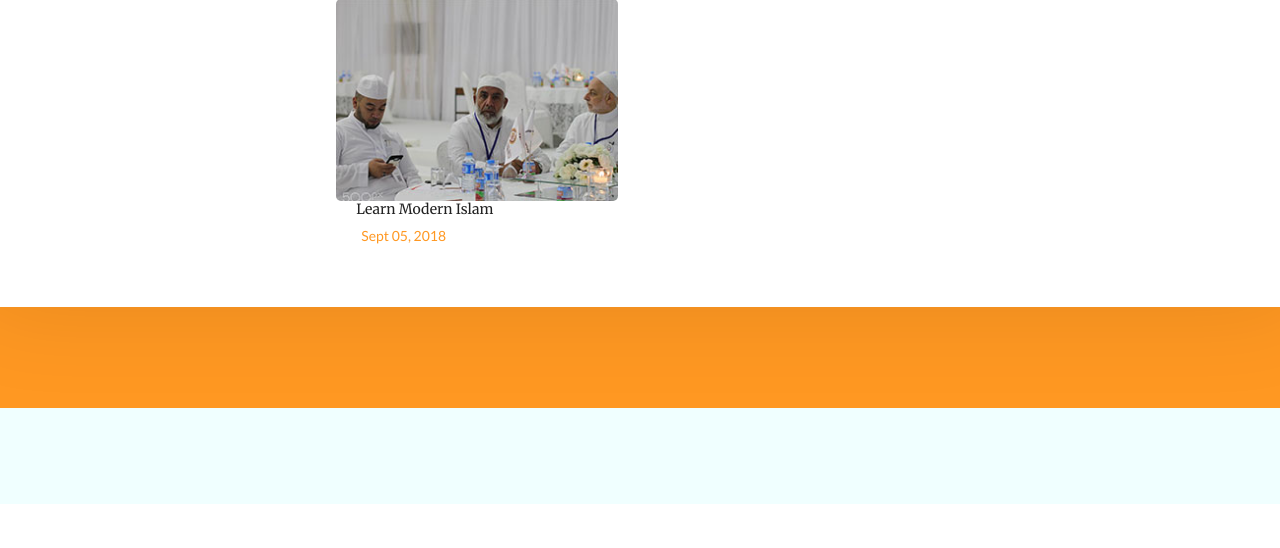
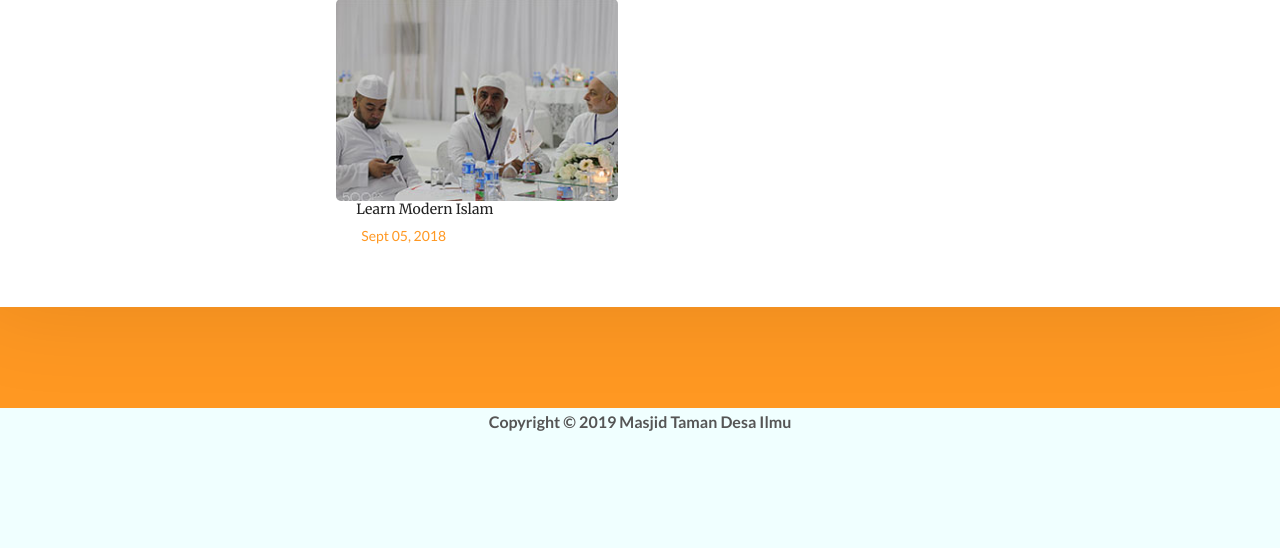
Before and after one commit to FarezSaid/Masjid-Taman-Desa-Ilmu, a PHP site: page /projectmasjid/ in a window 1280 px wide. Shown: the part 3377-3925 px from the top of the page. Before the commit the page ends 3881 px from the top, so only its background shows below. Run offline with PHP 8.4, Linux system fonts and the light colour scheme; data comes from the database, SQL or seed files in the repository; some libraries are stand-ins or nearby versions; some web fonts are replaced.

Commit message:
Update index.php

```diff
--- a/projectmasjid/index.php
+++ b/projectmasjid/index.php
@@ -317,6 +317,7 @@ Jalan Datuk Mohd Musa 94300 Kota Samarahan<br>
 </div>
 </div>
 </div>
+<p style="text-align: center;"><strong>Copyright © 2019 Masjid Taman Desa Ilmu</strong></p>
 </div>
 </section>
 
```
